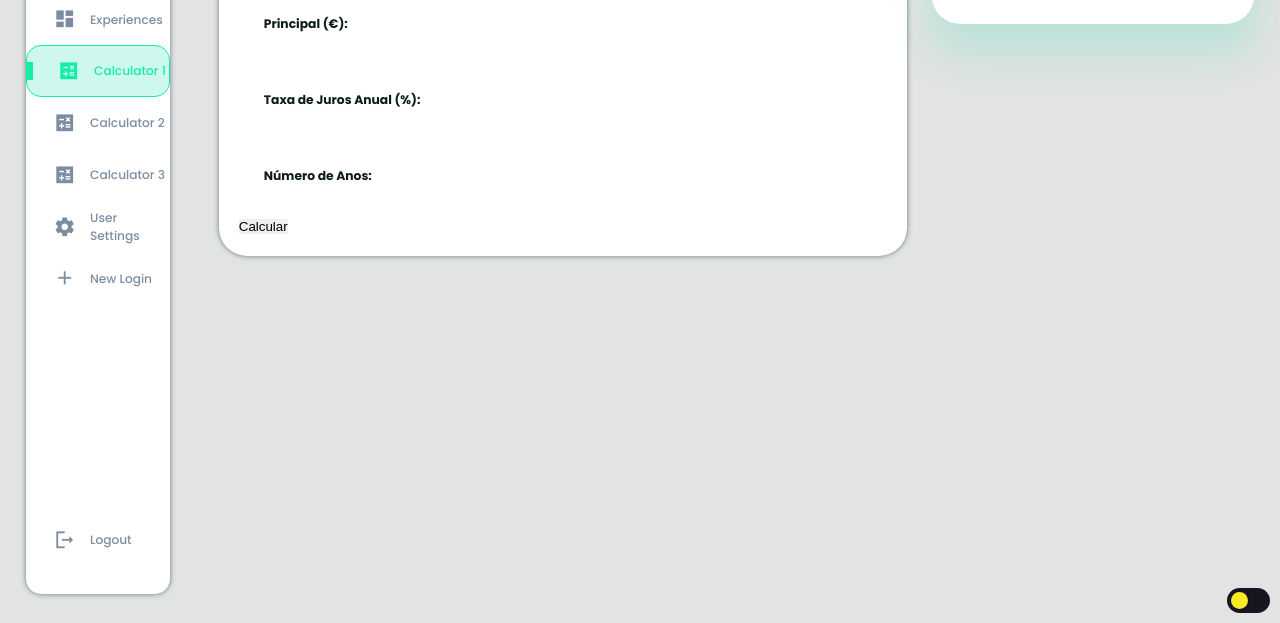
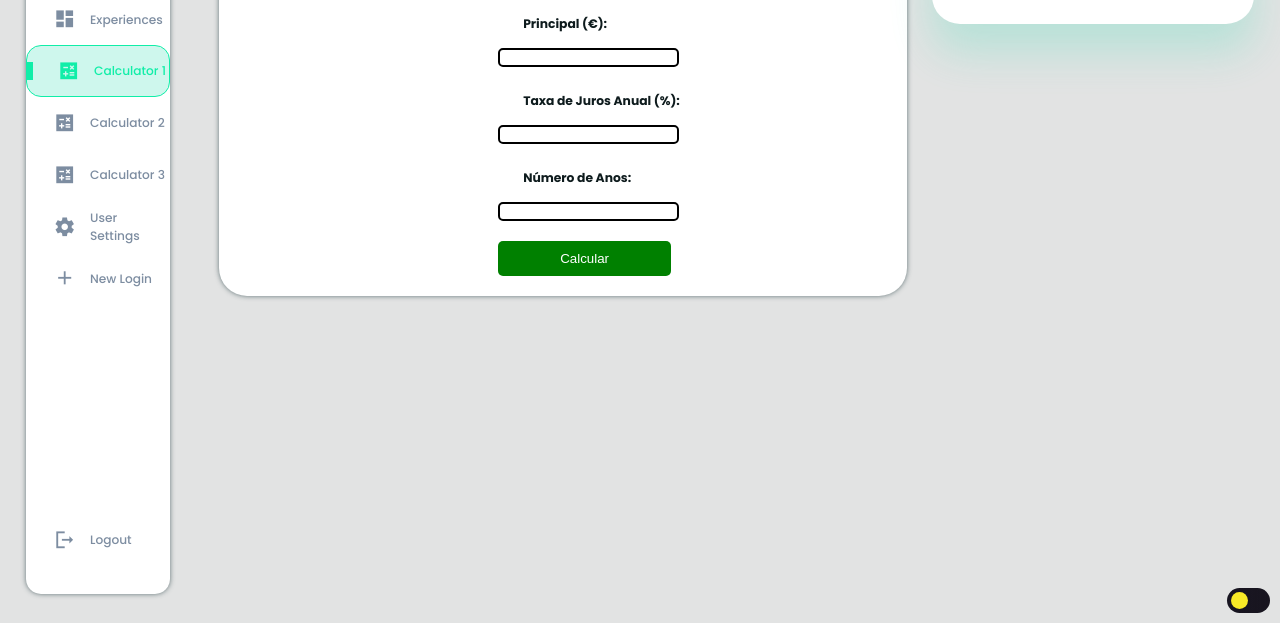
Before and after one commit to sarapresa/Projeto-04, a website: page admin/invest-calculator-1.html in a window 1280 px wide. Shown: the part 177-800 px from the top of the page. Drawn offline with Linux system fonts and the light colour scheme; sample sign-in values are in the browser's storage.

Commit message:
invest-calculator-1 a few changes

```diff
--- a/admin/invest-calculator-1.html
+++ b/admin/invest-calculator-1.html
@@ -27,8 +27,9 @@
                     <h2>Compound Interest Calculator</h2>
                     <p>Specifying a target to be reached at the end of X years to determine the amount that needs to be invested in the first case.</p>
                     <form id="calculatorForm">
+                        <div class="cal1">
                         <label for="principal">Principal (€): </label>
-                        <input type="number" id="principal" required /><br />
+                        <input class="principal-number" type="number" id="principal" required /><br />
 
                         <label for="taxa">Taxa de Juros Anual (%): </label>
                         <input type="number" id="taxa" step="0.01" required /><br />
@@ -36,9 +37,10 @@
                         <label for="tempo">Número de Anos: </label>
                         <input type="number" id="tempo" required /><br />
 
-                        <button type="button" onclick="firstCalculator()">Calcular</button>
+                        <button class="button-cal1" type="button" onclick="firstCalculator()">Calcular</button>
+                        </div>
                     </form>
-                    <p id="resultado"></p>
+                    <p class="cal1-resultado" id="resultado"></p>
                 </div>
             </main>
             <!-- End of Main Content -->
--- a/admin/style.css
+++ b/admin/style.css
@@ -903,3 +903,26 @@ main .user-settigns:hover {
 .last-name-field {
     margin-left: 10px;
 }
+
+.cal1 {
+    margin-left: 40%;
+}
+
+input[type="number"] {
+    border: 2px solid black;
+    border-radius: 5px;
+}
+
+.button-cal1 {
+    color: white;
+    background-color: green;
+    border-radius: 5px;
+    margin-top: 20px;
+    padding: 10px;
+    padding-left: 62px;
+    padding-right: 62px;
+}
+
+.cal1-resultado {
+    font-size: larger;
+}
```
